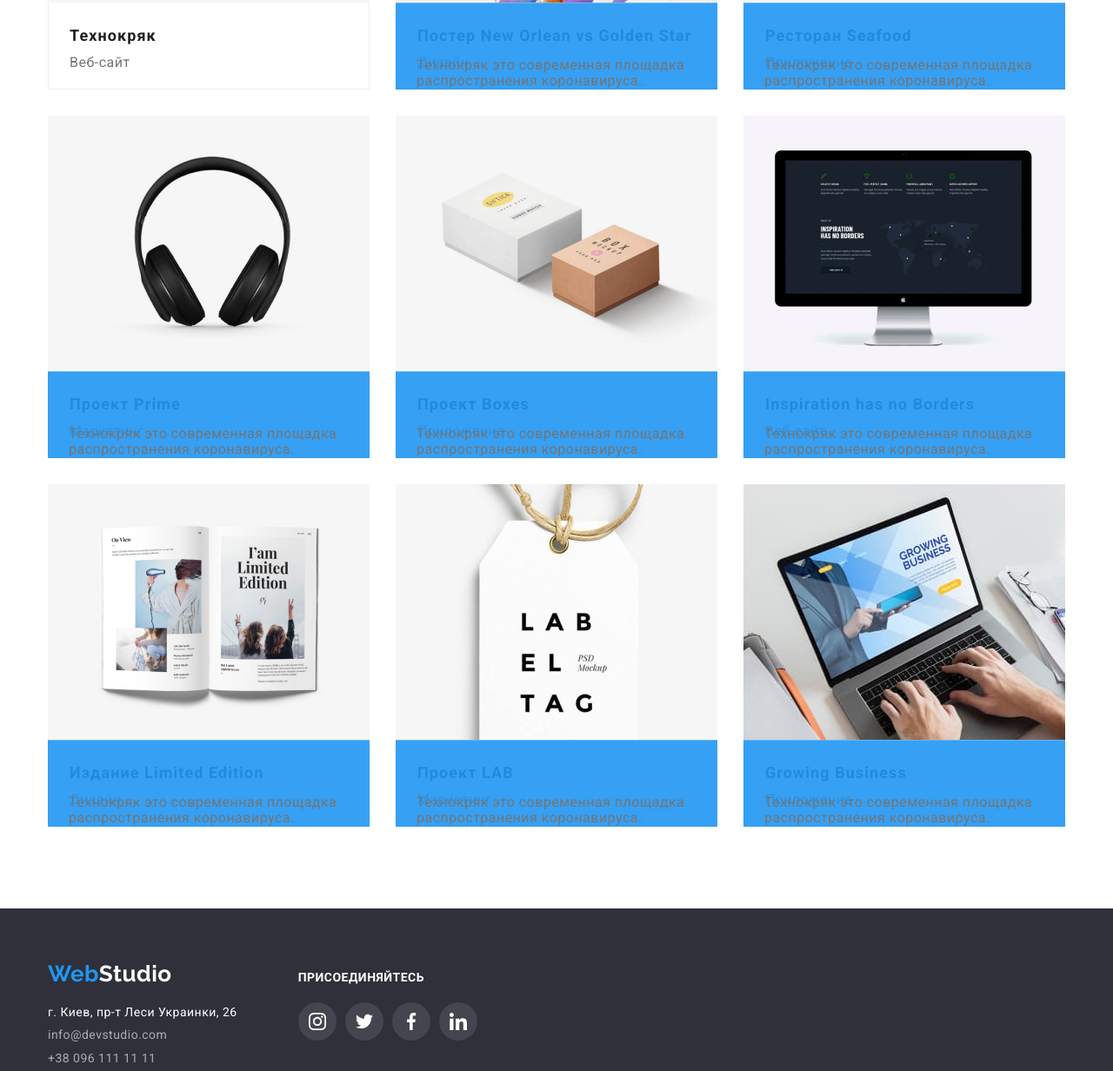
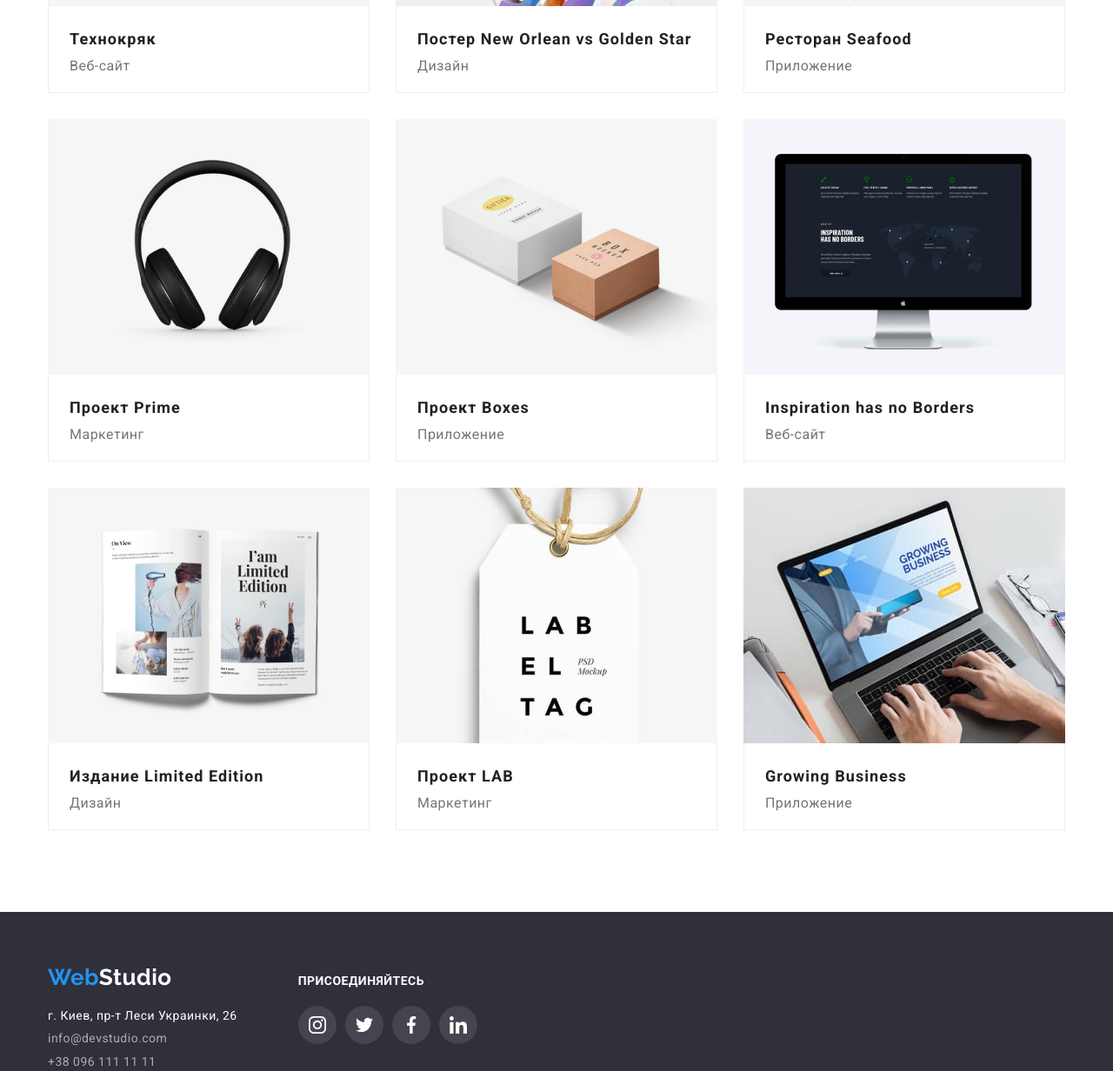
Before and after one commit to Konovalova-Kateryna/goit-markup-hw-05, a plain HTML site: page portfolio.html in a window 1280 px wide. Shown: the part 554-1786 px from the top of the page at 87% size. Drawn offline with nearby package versions, Linux system fonts and the light colour scheme.

Commit message:
портфолио оверлей, анимация на ссылках

```diff
--- a/css/style.css
+++ b/css/style.css
@@ -98,6 +98,8 @@ img {
 }
 .site-nav .link.current {
   color: var(--accent-color);
+  border-bottom: 4px solid var(--accent-color);
+  border-radius: 2px;
 }
 .link {
   display: block;
@@ -107,6 +109,10 @@ img {
   line-height: 1.14;
   letter-spacing: 0.02em;
   color: var(--title-text-color);
+
+  transition-property: border, color;
+  transition-duration: 250ms;
+  transition-timing-function: ease;
 }
 .contacts-header {
   margin-left: auto;
@@ -125,10 +131,15 @@ img {
   letter-spacing: 0.02em;
   padding: 32px 0;
   align-items: center;
+
+  transition-property: color;
+  transition-duration: 250ms;
+  transition-timing-function: ease;
 }
 .link-icon {
   margin-right: 10px;
   fill: currentColor;
+
 }
 
 .contacts-header-link:hover,
@@ -297,6 +308,10 @@ img {
   justify-content: center;
   align-items: center;
   color: var(--clients-logo-color);
+
+  transition-property: background-color, color;
+  transition-duration: 250ms;
+  transition-timing-function: ease;
 }
 .team-social-icon {
   fill: currentColor;
@@ -324,6 +339,10 @@ img {
   justify-content: center;
   align-items: center;
   color: var(--clients-logo-color);
+
+  transition-property: border, color;
+  transition-duration: 250ms;
+  transition-timing-function: ease;
 }
 .client-icon {
   fill: currentColor;
@@ -336,7 +355,7 @@ img {
 }
 /* футер */
 .footer {
-    background-color: var(--footer-bg-color);
+  background-color: var(--footer-bg-color);
   padding-top: 60px;
   padding-bottom: 60px;
 
@@ -360,7 +379,12 @@ img {
 .address-foot {
   text-decoration: none;
   color: var(--footer-text-color);
+
+  transition-property: color;
+  transition-duration: 250ms;
+  transition-timing-function: ease;
 }
+
 .address-foot:hover,
 .address-foot:focus,
 .address-foot:active {
@@ -369,11 +393,17 @@ img {
 .address-post {
   text-decoration: none;
   color: var(--accent-white-color);
+
+  transition-property: color;
+  transition-duration: 250ms;
+  transition-timing-function: ease;
 }
+
 .address-post:hover,
 .address-post:focus,
 .address-post:active {
   color: var(--accent-color);
+
 }
 
 .footer-sections {
@@ -403,7 +433,12 @@ img {
   display: flex;
   justify-content: center;
   align-items: center;
+
+  transition-property: background-color;
+  transition-duration: 250ms;
+  transition-timing-function: ease;
 }
+
 .footer-link:hover,
 .footer-link:focus,
 .footer-link:active {
@@ -435,7 +470,11 @@ img {
   font-size: 16px;
   line-height: 1.63;
   letter-spacing: 0.06em;
-}
+
+  transition-property: background, color;
+  transition-duration: 250ms;
+  transition-timing-function: ease;
+  }
 .button.primary:hover,
 .button.primary:focus,
 .button.primary:active {
@@ -472,6 +511,7 @@ img {
   margin-left: -30px;
   margin-top: -30px;
 }
+
 .card {
 
   flex-basis: calc(100% / 3 - 30px);
@@ -479,13 +519,16 @@ img {
   margin-left: 30px;
   margin-top: 30px;
 }
+.card-img {
+  position: relative;
+  overflow: hidden;
+}
 .card-container {
   padding: 20px 24px;
   border: 1px solid #eeeeee;
   border-top: 0;
 }
 .card-link {
-  position: relative;
   text-decoration: none;
   display: block;
   color: var(--primary-text-color);
@@ -504,15 +547,19 @@ img {
 }
 .overlay {
 position: absolute;
-top: 0;
+bottom: 0;
 left: 0;
 width: 100%;
+height: 100%;
 
 background-color: rgba(33, 150, 243, 0.9);
+color: var(--accent-white-color);
 padding: 63px 24px;
-transform: translatey(135%);
+transform: translatey(100%);
 transition: transform 250ms ease;
-
+font-weight: 400;
+font-size: 18px;
+line-height: 1.56;
 
 }
 .deckription {
--- a/portfolio.html
+++ b/portfolio.html
@@ -65,105 +65,111 @@
           <ul class="cards list">
             <li class="card">
               <a class="card-link" href="">
+                <div class="card-img">
                 <img src="./img/techocrak.jpg" alt="Веб-сайт Технокряк" />
-                <div class="overlay">
-                <p class="deckription">Технокряк это современная площадка распространения коронавируса. Компании используют эту платформу для цифрового шпионажа и атак на защищённые сервера конкурентов.</p>
+                <p class="overlay">Технокряк это современная площадка распространения коронавируса. Компании используют эту платформу для цифрового шпионажа и атак на защищённые сервера конкурентов.</p>
                 </div>
                 <div class="card-container">
                   <h2 class="portfolio-title">Технокряк</h2>
                   <p class="portfolio-text">Веб-сайт</p>
                 </div>
-
               </a>
             </li>
             <li class="card">
               <a class="card-link" href="">
+                <div class="card-img">
                 <img src="./img/new-orlean.jpg" alt="Дизайн постера Нью Орлеан" />
+                <p class="overlay">Технокряк это современная площадка распространения коронавируса. Компании используют эту платформу для цифрового шпионажа и атак на защищённые сервера конкурентов.</p>
+                </div>
                 <div class="card-container">
-                  <h2 class="portfolio-title">
-                    Постер <span lang="en">New Orlean vs Golden Star</span>
-                  </h2>
+                  <h2 class="portfolio-title">Постер <span lang="en">New Orlean vs Golden Star</span></h2>
                   <p class="portfolio-text">Дизайн</p>
                 </div>
-                <p class="overlay">Технокряк это современная площадка распространения коронавируса. Компании используют эту платформу для цифрового шпионажа и атак на защищённые сервера конкурентов.</p>
-                </a
+              </a
               >
             </li>
             <li class="card">
               <a class="card-link" href="">
+                <div class="card-img">
                 <img src="./img/seafood.jpg" alt="Приложение для ресторана" />
+                <p class="overlay">Технокряк это современная площадка распространения коронавируса. Компании используют эту платформу для цифрового шпионажа и атак на защищённые сервера конкурентов.</p>
+                </div>
                 <div class="card-container">
                   <h2 class="portfolio-title">Ресторан <span lang="en">Seafood</span></h2>
                   <p class="portfolio-text">Приложение</p>
-
                 </div>
-                <p class="overlay">Технокряк это современная площадка распространения коронавируса. Компании используют эту платформу для цифрового шпионажа и атак на защищённые сервера конкурентов.</p>
-                </a
-              >
-            </li>
-            <li class="card">
-              <a class="card-link" href="">
-                <img src="./img/prime.jpg" alt="Маркетинг проекра Прайм" />
-                <div class="card-container">
-                  <h2 class="portfolio-title">Проект <span lang="en">Prime</span></h2>
-                  <p class="portfolio-text">Маркетинг</p>
-
-                </div>
-                <p class="overlay">Технокряк это современная площадка распространения коронавируса. Компании используют эту платформу для цифрового шпионажа и атак на защищённые сервера конкурентов.</p>
               </a>
             </li>
             <li class="card">
               <a class="card-link" href="">
+                <div class="card-img">
+                <img src="./img/prime.jpg" alt="Маркетинг проекра Прайм" />
+                <p class="overlay">Технокряк это современная площадка распространения коронавируса. Компании используют эту платформу для цифрового шпионажа и атак на защищённые сервера конкурентов.</p>
+                </div>
+                <div class="card-container">
+                  <h2 class="portfolio-title">Проект <span lang="en">Prime</span></h2>
+                  <p class="portfolio-text">Маркетинг</p>
+                </div>
+                </a>
+            </li>
+            <li class="card">
+              <a class="card-link" href="">
+                <div class="card-img">
                 <img src="./img/boxes.jpg" alt="Приложение проекта" />
+                <p class="overlay">Технокряк это современная площадка распространения коронавируса. Компании используют эту платформу для цифрового шпионажа и атак на защищённые сервера конкурентов.</p>
+                </div>
                 <div class="card-container">
                   <h2 class="portfolio-title">Проект <span lang="en">Boxes</span></h2>
                   <p class="portfolio-text">Приложение</p>
-
                 </div>
+                </a>
+            </li>
+            <li class="card">
+              <a class="card-link" href="">
+                <div class="card-img">
+                <img src="./img/inspiration.jpg" alt="Веб-сайт Inspiration has no Borders" />
                 <p class="overlay">Технокряк это современная площадка распространения коронавируса. Компании используют эту платформу для цифрового шпионажа и атак на защищённые сервера конкурентов.</p>
+                </div>
+                <div class="card-container">
+                  <h2 class="portfolio-title" lang="en">Inspiration has no Borders</h2>
+                  <p class="portfolio-text">Веб-сайт</p>
+                </div>
               </a>
             </li>
             <li class="card">
               <a class="card-link" href="">
-                <img src="./img/inspiration.jpg" alt="Веб-сайт Inspiration has no Borders" />
+                <div class="card-img">
+                <img src="./img/limited-edition.jpg" alt="Дизайн издания Limited Edition" />
+                <p class="overlay">Технокряк это современная площадка распространения коронавируса. Компании используют эту платформу для цифрового шпионажа и атак на защищённые сервера конкурентов.</p>
+                </div>
                 <div class="card-container">
-                  <h2 class="portfolio-title" lang="en">Inspiration has no Borders</h2>
-                  <p class="portfolio-text">Веб-сайт</p>
-
+                  <h2 class="portfolio-title">Издание <span lang="en">Limited Edition</span></h2>
+                  <p class="portfolio-text">Дизайн</p>
                 </div>
-                <p class="overlay">Технокряк это современная площадка распространения коронавируса. Компании используют эту платформу для цифрового шпионажа и атак на защищённые сервера конкурентов.</p>
               </a>
             </li>
             <li class="card">
               <a class="card-link" href="">
-                <img src="./img/limited-edition.jpg" alt="Дизайн издания Limited Edition" />
-                <div class="card-container">
-                  <h2 class="portfolio-title">Издание <span lang="en">Limited Edition</span></h2>
-                  <p class="portfolio-text">Дизайн</p>
-
+                <div class="card-img">
+                <img src="./img/lab.jpg" alt="Маркетинг Проект LAB" />
+                <p class="overlay">Технокряк это современная площадка распространения коронавируса. Компании используют эту платформу для цифрового шпионажа и атак на защищённые сервера конкурентов.</p>
                 </div>
-                <p class="overlay">Технокряк это современная площадка распространения коронавируса. Компании используют эту платформу для цифрового шпионажа и атак на защищённые сервера конкурентов.</p>
-            </li>
-            <li class="card">
-              <a class="card-link" href="">
-                <img src="./img/lab.jpg" alt="Маркетинг Проект LAB" />
                 <div class="card-container">
                   <h2 class="portfolio-title">Проект <span lang="en">LAB</span></h2>
                   <p class="portfolio-text">Маркетинг</p>
-
                 </div>
-                <p class="overlay">Технокряк это современная площадка распространения коронавируса. Компании используют эту платформу для цифрового шпионажа и атак на защищённые сервера конкурентов.</p>
               </a>
             </li>
             <li class="card">
               <a class="card-link" href="">
+                <div class="card-img">
                 <img src="./img/growing-business.jpg" alt="Приложение Growing Business" />
+                <p class="overlay">Технокряк это современная площадка распространения коронавируса. Компании используют эту платформу для цифрового шпионажа и атак на защищённые сервера конкурентов.</p>
+                </div>
                 <div class="card-container">
                   <h2 class="portfolio-title" lang="en">Growing Business</h2>
                   <p class="portfolio-text">Приложение</p>
-
                 </div>
-                <p class="overlay">Технокряк это современная площадка распространения коронавируса. Компании используют эту платформу для цифрового шпионажа и атак на защищённые сервера конкурентов.</p>
               </a>
             </li>
           </ul>
```
